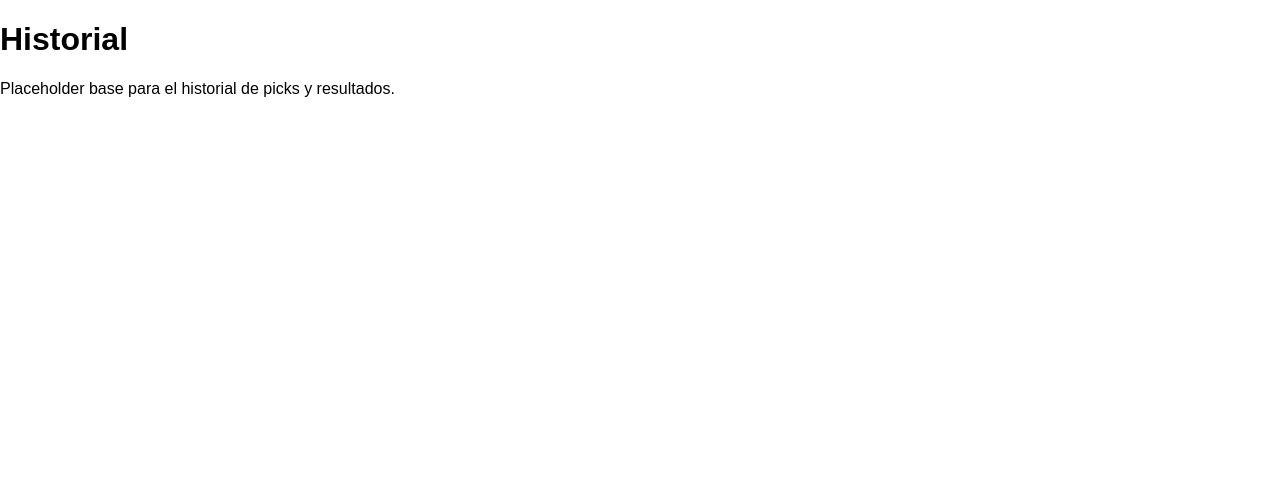
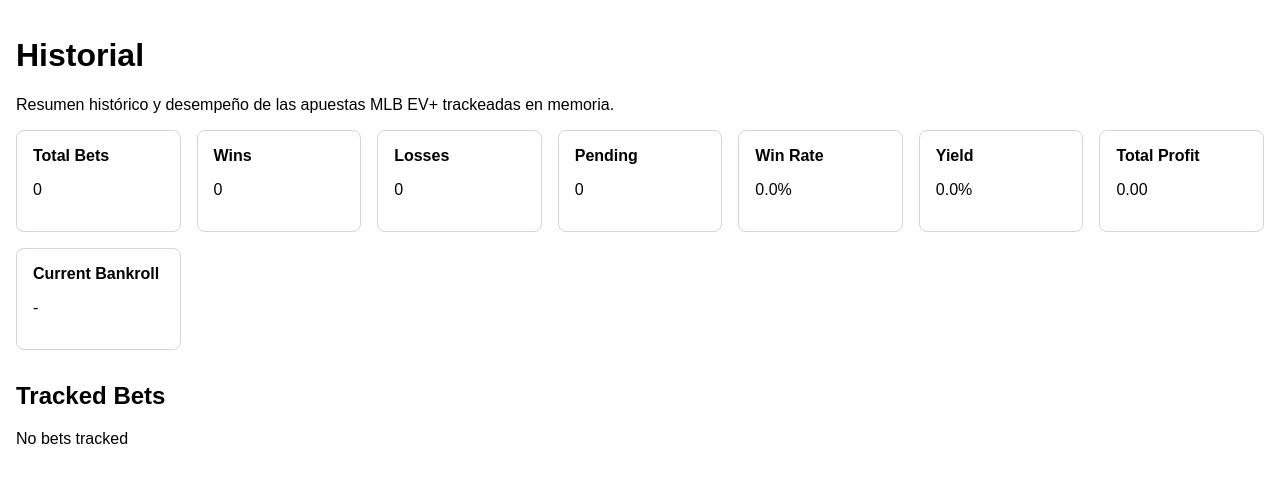
Before and after one commit to AMordelle/mlb-ev, a Next.js app: page /history in a window 1280 px wide. Shown: the top 482 px of the page. Built offline with nearby package versions, Linux system fonts and the light colour scheme.

Commit message:
Add MLB history summary dashboard

```diff
--- /dev/null
+++ b/src/app/api/mlb/history-summary/route.ts
@@ -0,0 +1,8 @@
+import { NextResponse } from "next/server";
+
+import { buildHistorySummary } from "@/features/mlb/application/services/historySummaryService";
+import { getAllBets } from "@/features/mlb/infrastructure/repositories/betRepository";
+
+export async function GET() {
+  return NextResponse.json({ ok: true, summary: buildHistorySummary(getAllBets()) });
+}
--- a/src/app/history/page.tsx
+++ b/src/app/history/page.tsx
@@ -1,8 +1,211 @@
+"use client";
+
+import { useEffect, useState } from "react";
+
+import { calculateBetProfit, type HistorySummary } from "@/features/mlb/application/services/historySummaryService";
+import type { BetRecord } from "@/features/mlb/domain/models/betRecord";
+
+type BetsResponse = {
+  ok: true;
+  bets: BetRecord[];
+};
+
+type HistorySummaryResponse = {
+  ok: true;
+  summary: HistorySummary;
+};
+
+type HistoryState = {
+  bets: BetRecord[];
+  summary: HistorySummary;
+};
+
+const emptySummary: HistorySummary = {
+  totalBets: 0,
+  pendingBets: 0,
+  wins: 0,
+  losses: 0,
+  pushes: 0,
+  totalStaked: 0,
+  totalProfit: 0,
+  winRate: 0,
+  yield: 0,
+  bankrollCurrent: null,
+};
+
+const cardStyle = {
+  border: "1px solid #d1d5db",
+  borderRadius: "0.5rem",
+  padding: "1rem",
+  background: "#ffffff",
+} as const;
+
+const tableCellStyle = {
+  borderBottom: "1px solid #e5e7eb",
+  padding: "0.5rem",
+} as const;
+
+const tableHeaderStyle = {
+  textAlign: "left",
+  borderBottom: "1px solid #d1d5db",
+  padding: "0.5rem",
+} as const;
+
+function formatNumber(value: number | null, decimals: number): string {
+  return value === null ? "-" : value.toFixed(decimals);
+}
+
+function formatPercent(value: number): string {
+  return `${(value * 100).toFixed(1)}%`;
+}
+
+function formatCurrency(value: number | null): string {
+  return value === null ? "-" : value.toFixed(2);
+}
+
+function formatBet(bet: BetRecord): string {
+  return `${bet.betType} ${bet.line}`;
+}
+
+async function fetchHistory(): Promise<HistoryState> {
+  const [betsResponse, summaryResponse] = await Promise.all([fetch("/api/mlb/bets"), fetch("/api/mlb/history-summary")]);
+
+  if (!betsResponse.ok || !summaryResponse.ok) {
+    throw new Error("Unable to load history");
+  }
+
+  const betsPayload = (await betsResponse.json()) as BetsResponse;
+  const summaryPayload = (await summaryResponse.json()) as HistorySummaryResponse;
+
+  return {
+    bets: betsPayload.bets,
+    summary: summaryPayload.summary,
+  };
+}
+
 export default function HistoryPage() {
+  const [history, setHistory] = useState<HistoryState>({ bets: [], summary: emptySummary });
+  const [isLoading, setIsLoading] = useState(true);
+  const [errorMessage, setErrorMessage] = useState<string | null>(null);
+
+  useEffect(() => {
+    let isMounted = true;
+
+    async function loadHistory() {
+      try {
+        const nextHistory = await fetchHistory();
+
+        if (isMounted) {
+          setHistory(nextHistory);
+          setErrorMessage(null);
+        }
+      } catch (error) {
+        if (isMounted) {
+          setErrorMessage(error instanceof Error ? error.message : "Unable to load history");
+        }
+      } finally {
+        if (isMounted) {
+          setIsLoading(false);
+        }
+      }
+    }
+
+    void loadHistory();
+
+    return () => {
+      isMounted = false;
+    };
+  }, []);
+
+  const { bets, summary } = history;
+
   return (
-    <main>
+    <main style={{ padding: "1rem" }}>
       <h1>Historial</h1>
-      <p>Placeholder base para el historial de picks y resultados.</p>
+      <p>Resumen histórico y desempeño de las apuestas MLB EV+ trackeadas en memoria.</p>
+
+      {isLoading ? <p>Loading history...</p> : null}
+      {errorMessage ? <p style={{ color: "#b91c1c" }}>{errorMessage}</p> : null}
+
+      {!isLoading && !errorMessage ? (
+        <>
+          <section
+            aria-label="History summary"
+            style={{ display: "grid", gap: "1rem", gridTemplateColumns: "repeat(auto-fit, minmax(160px, 1fr))", marginTop: "1rem" }}
+          >
+            <article style={cardStyle}>
+              <strong>Total Bets</strong>
+              <p>{summary.totalBets}</p>
+            </article>
+            <article style={cardStyle}>
+              <strong>Wins</strong>
+              <p>{summary.wins}</p>
+            </article>
+            <article style={cardStyle}>
+              <strong>Losses</strong>
+              <p>{summary.losses}</p>
+            </article>
+            <article style={cardStyle}>
+              <strong>Pending</strong>
+              <p>{summary.pendingBets}</p>
+            </article>
+            <article style={cardStyle}>
+              <strong>Win Rate</strong>
+              <p>{formatPercent(summary.winRate)}</p>
+            </article>
+            <article style={cardStyle}>
+              <strong>Yield</strong>
+              <p>{formatPercent(summary.yield)}</p>
+            </article>
+            <article style={cardStyle}>
+              <strong>Total Profit</strong>
+              <p>{formatCurrency(summary.totalProfit)}</p>
+            </article>
+            <article style={cardStyle}>
+              <strong>Current Bankroll</strong>
+              <p>{formatCurrency(summary.bankrollCurrent)}</p>
+            </article>
+          </section>
+
+          <section style={{ marginTop: "2rem" }}>
+            <h2>Tracked Bets</h2>
+            {bets.length === 0 ? (
+              <p>No bets tracked</p>
+            ) : (
+              <div style={{ overflowX: "auto" }}>
+                <table style={{ width: "100%", borderCollapse: "collapse" }}>
+                  <thead>
+                    <tr>
+                      <th style={tableHeaderStyle}>Date</th>
+                      <th style={tableHeaderStyle}>GamePk</th>
+                      <th style={tableHeaderStyle}>Bet</th>
+                      <th style={tableHeaderStyle}>Odds</th>
+                      <th style={tableHeaderStyle}>EV</th>
+                      <th style={tableHeaderStyle}>Stake</th>
+                      <th style={tableHeaderStyle}>Result</th>
+                      <th style={tableHeaderStyle}>Profit</th>
+                    </tr>
+                  </thead>
+                  <tbody>
+                    {bets.map((bet) => (
+                      <tr key={bet.id}>
+                        <td style={tableCellStyle}>{bet.date}</td>
+                        <td style={tableCellStyle}>{bet.gamePk}</td>
+                        <td style={tableCellStyle}>{formatBet(bet)}</td>
+                        <td style={tableCellStyle}>{bet.odds}</td>
+                        <td style={tableCellStyle}>{formatNumber(bet.ev, 4)}</td>
+                        <td style={tableCellStyle}>{formatCurrency(bet.stake)}</td>
+                        <td style={tableCellStyle}>{bet.result}</td>
+                        <td style={tableCellStyle}>{formatCurrency(calculateBetProfit(bet))}</td>
+                      </tr>
+                    ))}
+                  </tbody>
+                </table>
+              </div>
+            )}
+          </section>
+        </>
+      ) : null}
     </main>
   );
 }
--- /dev/null
+++ b/src/features/mlb/application/services/historySummaryService.ts
@@ -0,0 +1,60 @@
+import type { BetRecord } from "@/features/mlb/domain/models/betRecord";
+
+export type HistorySummary = {
+  totalBets: number;
+  pendingBets: number;
+  wins: number;
+  losses: number;
+  pushes: number;
+  totalStaked: number;
+  totalProfit: number;
+  winRate: number;
+  yield: number;
+  bankrollCurrent: number | null;
+};
+
+function roundToDecimals(value: number, decimals: number): number {
+  const factor = 10 ** decimals;
+
+  return Math.round((value + Number.EPSILON) * factor) / factor;
+}
+
+export function calculateBetProfit(bet: BetRecord): number {
+  if (bet.result === "LOSS") {
+    return -bet.stake;
+  }
+
+  if (bet.result === "PUSH" || bet.result === "PENDING") {
+    return 0;
+  }
+
+  if (bet.odds < 0) {
+    return bet.stake * (100 / Math.abs(bet.odds));
+  }
+
+  return bet.stake * (bet.odds / 100);
+}
+
+export function buildHistorySummary(bets: BetRecord[]): HistorySummary {
+  const resolvedBets = bets.filter((bet) => bet.result !== "PENDING");
+  const wins = bets.filter((bet) => bet.result === "WIN").length;
+  const losses = bets.filter((bet) => bet.result === "LOSS").length;
+  const pushes = bets.filter((bet) => bet.result === "PUSH").length;
+  const pendingBets = bets.filter((bet) => bet.result === "PENDING").length;
+  const totalStaked = bets.reduce((sum, bet) => sum + bet.stake, 0);
+  const totalProfit = bets.reduce((sum, bet) => sum + calculateBetProfit(bet), 0);
+  const lastResolvedBet = resolvedBets.at(-1);
+
+  return {
+    totalBets: bets.length,
+    pendingBets,
+    wins,
+    losses,
+    pushes,
+    totalStaked,
+    totalProfit: roundToDecimals(totalProfit, 2),
+    winRate: resolvedBets.length === 0 ? 0 : roundToDecimals(wins / resolvedBets.length, 3),
+    yield: totalStaked === 0 ? 0 : roundToDecimals(totalProfit / totalStaked, 3),
+    bankrollCurrent: lastResolvedBet?.bankrollAfter ?? null,
+  };
+}
```
Also changed, not shown: 1 other file (tests, documents, lock files or other folders).
